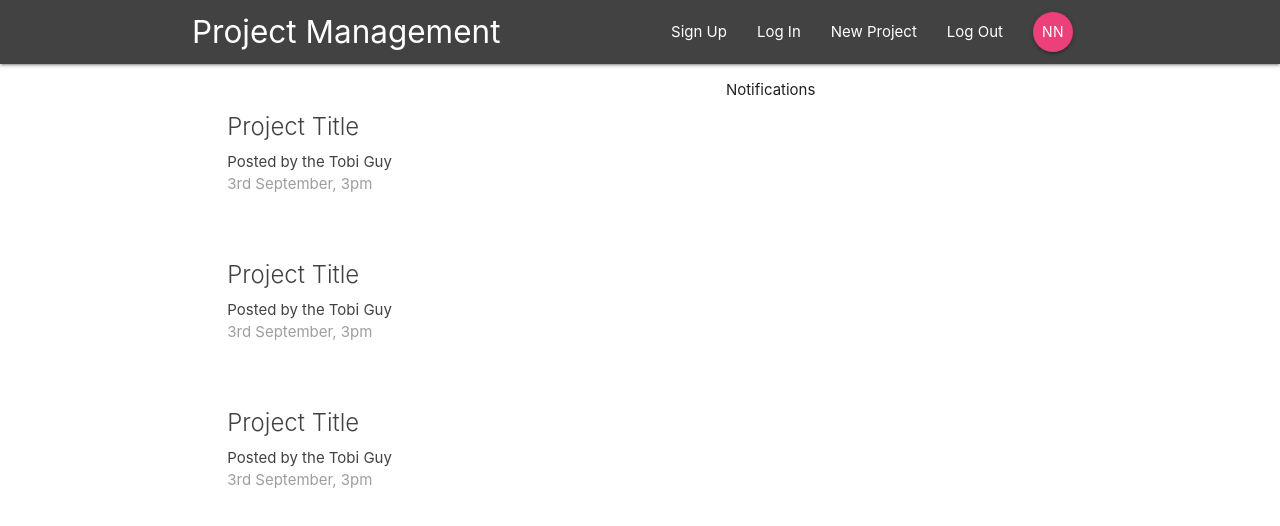
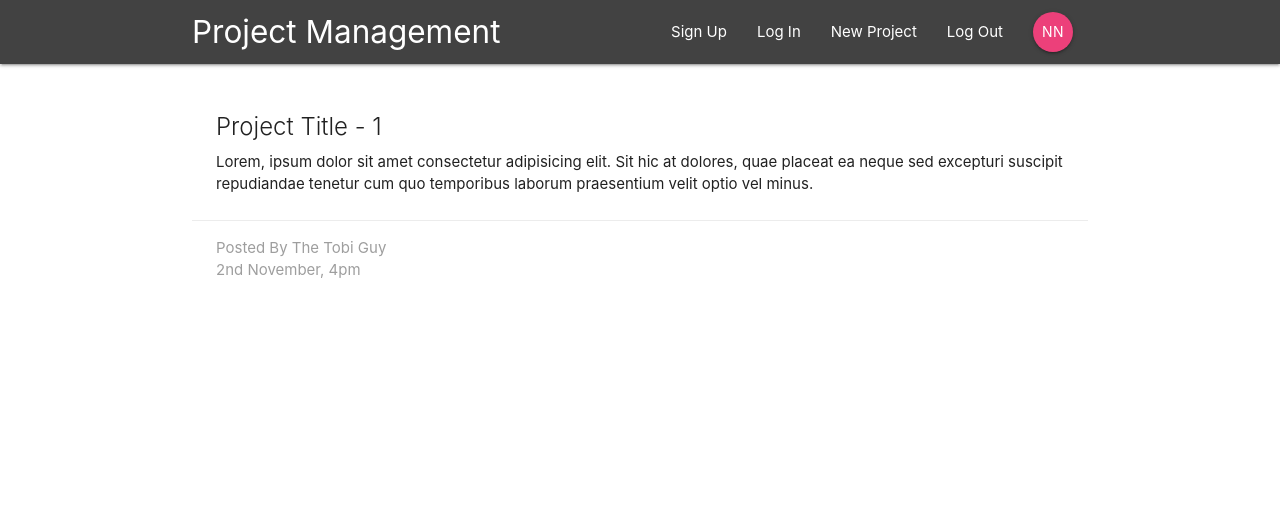
Before and after one commit to TobiOladoja/react-projectmanagement, a React (Create React App) app: page /project/1 in a window 1280 px wide. Shown: the top 526 px of the page. Built offline with nearby package versions, Linux system fonts and the light colour scheme.

Commit message:
projectdetails import to app js with id as route parameter that changes depending on project you want to view, using props in projectdetails

```diff
--- a/src/App.js
+++ b/src/App.js
@@ -2,6 +2,7 @@
 import { BrowserRouter, Switch, Route } from 'react-router-dom';
 import Navbar from './components/layout/Navbar';
 import Dashboard from './components/dashboard/Dashboard';
+import ProjectDetails from './components/projects/ProjectDetails';
 
 export default class App extends Component {
   render() {
@@ -11,7 +12,8 @@
         <div className='App'>
           {/* Switch makes sure only one route is loaded up at a time */}
           <Switch>
-            <Route path='/' component={Dashboard} />
+            <Route exact path='/' component={Dashboard} />
+            <Route path='/project/:id' component={ProjectDetails} />
           </Switch>
         </div>
       </BrowserRouter>
--- a/src/components/projects/ProjectDetails.js
+++ b/src/components/projects/ProjectDetails.js
@@ -0,0 +1,26 @@
+import React from 'react';
+
+const ProjectDetails = props => {
+  const id = props.match.params.id;
+  return (
+    <div className='container section project-details'>
+      <div className='card z-depth-0'>
+        <div className='card-content'>
+          <span className='card-title'>Project Title - {id} </span>
+          <p>
+            Lorem, ipsum dolor sit amet consectetur adipisicing elit. Sit hic at
+            dolores, quae placeat ea neque sed excepturi suscipit repudiandae
+            tenetur cum quo temporibus laborum praesentium velit optio vel
+            minus.
+          </p>
+        </div>
+        <div className='card-action gret lighten-4 grey-text'>
+          <div>Posted By The Tobi Guy</div>
+          <div>2nd November, 4pm</div>
+        </div>
+      </div>
+    </div>
+  );
+};
+
+export default ProjectDetails;
```
